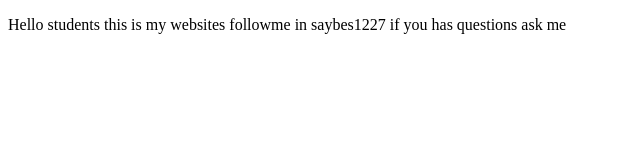
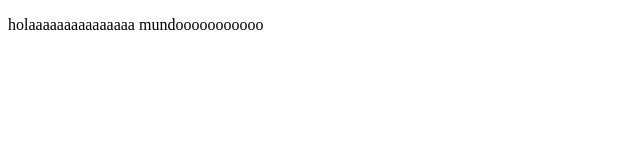
Before and after one commit to Saybes1227/proyectoCursoDemoPrework, a plain HTML site: page index.html in a window 1280 px wide. Shown: the whole page, without its empty margins (0-640 px from the left). Drawn offline with Linux system fonts and the light colour scheme.

Commit message:
cambios que agregamos

```diff
--- a/index.html
+++ b/index.html
@@ -7,6 +7,6 @@
     <title>Hello world</title>
 </head>
 <body>
-    <p>Hello students this is my websites followme in saybes1227 if you has questions ask me</p>
+    <p>holaaaaaaaaaaaaaaa mundooooooooooo</p>
 </body>
 </html>
```
